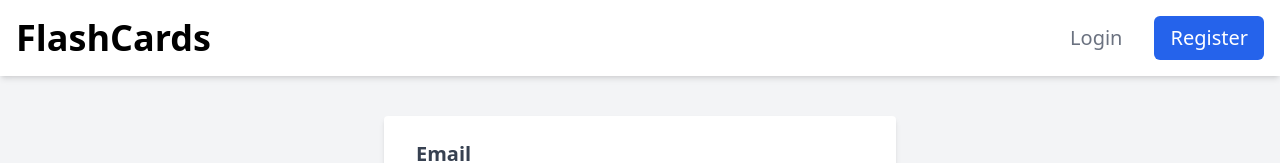
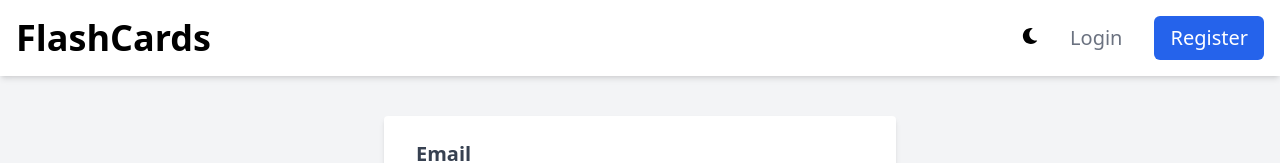
Before and after one commit to yap8/flashcards, a React (Create React App) app in the folder client/: page /login in a window 1280 px wide. Shown: the top 163 px of the page. Built offline with nearby package versions, Linux system fonts and the light colour scheme.

Commit message:
added dark theme logic

```diff
--- a/client/package.json
+++ b/client/package.json
@@ -11,6 +11,7 @@
     "node-sass": "^7.0.1",
     "react": "^17.0.2",
     "react-dom": "^17.0.2",
+    "react-icons": "^4.3.1",
     "react-redux": "^7.2.8",
     "react-router-dom": "^6.2.2",
     "react-scripts": "5.0.0",
--- a/client/src/App.js
+++ b/client/src/App.js
@@ -1,3 +1,4 @@
+import { useSelector } from 'react-redux';
 import { BrowserRouter as Router } from 'react-router-dom'
 import { ToastContainer } from 'react-toastify'
 import 'react-toastify/dist/ReactToastify.css'
@@ -6,11 +7,15 @@ import Header from './components/Header';
 import Pages from './pages/Pages';
 
 function App() {
+  const theme = useSelector(state => state.theme)
+
   return (
     <Router>
-      <ToastContainer position="bottom-center" />
-      <Header />
-      <Pages />
+      <div className={theme}>
+        <ToastContainer position="bottom-center" />
+        <Header />
+        <Pages />
+      </div>
     </Router>
   );
 }
--- a/client/src/components/Header.js
+++ b/client/src/components/Header.js
@@ -1,28 +1,28 @@
+import { useEffect, useState } from "react"
 import { useDispatch, useSelector } from "react-redux"
+import { Link } from "react-router-dom"
 
-import { Link } from "react-router-dom"
+import { closeMenu, openMenu } from "../redux/actions/menuActions"
+import { logout } from "../redux/actions/authActions"
+import { toggleDarkTheme } from "../redux/actions/themeActions"
 import Avatar from "./Avatar"
 import Button from "./Button"
 import Menu from "./Menu/Menu"
 import MenuItem from "./Menu/MenuItem"
+import SunIcon from "./Icons/SunIcon"
+import MenuItemButton from "./Menu/MenuItemButton"
+import MoonIcon from "./Icons/MoonIcon"
 
-import { closeMenu, openMenu } from "../redux/actions/menuActions"
-import { logout } from "../redux/actions/authActions"
-import MenuItemButton from "./Menu/MenuItemButton"
-import { useEffect, useState } from "react"
 
 const Header = () => {
   const { user } = useSelector(state => state.auth)
   const menu = useSelector(state => state.menu)
+  const theme = useSelector(state => state.theme)
 
   const [collectionsMenu, setCollectionsMenu] = useState(false)
   const [profileMenu, setProfileMenu] = useState(false)
 
   const dispatch = useDispatch()
-
-  const handleLogout = () => {
-    dispatch(logout())
-  }
 
   const handleCollectionsMenuClick = () => {
     if (collectionsMenu) {
@@ -44,6 +44,10 @@ const Header = () => {
     }
   }
 
+  const handleLogout = () => dispatch(logout())
+
+  const handleThemeChange = () => dispatch(toggleDarkTheme())
+
   useEffect(() => {
     if (!menu) {
       setCollectionsMenu(false)
@@ -56,6 +60,13 @@ const Header = () => {
       <div className="container mx-auto flex justify-between items-center py-2 md:py-4 relative">
         <Link className="text-2xl md:text-4xl font-semibold" to={user ? '/collections' : '/'}>FlashCards</Link>
         <ul className="flex items-center">
+          <li className="mr-2 md:mr-4">
+            <button
+              onClick={handleThemeChange}
+            >
+              {theme === 'dark' ? <MoonIcon /> : <SunIcon />}
+            </button>
+          </li>
           {user ? <>
             <li className="mr-2 md:mr-4 self-center">
               <Button
@@ -109,6 +120,4 @@ const Header = () => {
   )
 }
 
-  //  text-base font-medium
-
 export default Header
--- /dev/null
+++ b/client/src/components/Icons/MoonIcon.js
@@ -0,0 +1,9 @@
+import { FaMoon } from 'react-icons/fa'
+
+const MoonIcon = () => {
+  return (
+    <FaMoon />
+  )
+}
+
+export default MoonIcon
--- /dev/null
+++ b/client/src/components/Icons/SunIcon.js
@@ -0,0 +1,9 @@
+import { FaSun } from 'react-icons/fa'
+
+const SunIcon = () => {
+  return (
+    <FaSun />
+  )
+}
+
+export default SunIcon
--- /dev/null
+++ b/client/src/redux/actions/themeActions.js
@@ -0,0 +1,7 @@
+import { THEME_TOGGLE_DARK_THEME } from "./types"
+
+export const toggleDarkTheme = () => {
+  return {
+    type: THEME_TOGGLE_DARK_THEME
+  }
+}
--- a/client/src/redux/actions/types.js
+++ b/client/src/redux/actions/types.js
@@ -8,6 +8,9 @@ export const APP_RESET = 'APP_RESET'
 // auth
 export const AUTH_SET_USER = 'AUTH_SET_USER'
 export const AUTH_RESET = 'AUTH_RESET'
+
+// theme
+export const THEME_TOGGLE_DARK_THEME = 'THEME_TOGGLE_DARK_THEME'
 
 // profile
 export const PROFILE_SET_DATA = 'PROFILE_SET_DATA'
--- a/client/src/redux/reducers/index.js
+++ b/client/src/redux/reducers/index.js
@@ -1,14 +1,17 @@
 import { combineReducers } from 'redux'
+
 import appReducer from './appReducer'
 import authReducer from './authReducer'
+import themeReducer from './themeReducer'
+import profileReducer from './profileReducer'
+import collectionsReducer from './collectionsReducer'
 import cardsReducer from './cardsReducer'
-import collectionsReducer from './collectionsReducer'
 import menuReducer from './menuReducer'
-import profileReducer from './profileReducer'
 
 const rootReducer = combineReducers({
   app: appReducer,
   auth: authReducer,
+  theme: themeReducer,
   profile: profileReducer,
   collections: collectionsReducer,
   cards: cardsReducer,
--- /dev/null
+++ b/client/src/redux/reducers/themeReducer.js
@@ -0,0 +1,14 @@
+import { THEME_TOGGLE_DARK_THEME } from "../actions/types"
+
+const initialState = 'dark'
+
+const themeReducer = (state = initialState, action) => {
+  switch (action.type) {
+    case THEME_TOGGLE_DARK_THEME:
+      return state === 'dark' ? '' : 'dark'
+    default:
+      return state
+  }
+}
+
+export default themeReducer
--- a/client/src/redux/store.js
+++ b/client/src/redux/store.js
@@ -12,7 +12,7 @@ const store = createStore(
   initialState,
   compose(
     applyMiddleware(...middleware),
-    // window.__REDUX_DEVTOOLS_EXTENSION__ && window.__REDUX_DEVTOOLS_EXTENSION__()
+    window.__REDUX_DEVTOOLS_EXTENSION__ && window.__REDUX_DEVTOOLS_EXTENSION__()
   )
 )
 
--- a/client/tailwind.config.js
+++ b/client/tailwind.config.js
@@ -10,4 +10,5 @@ module.exports = {
     }
   },
   plugins: [],
+  darkMode: 'class'
 }
```
Also changed, not shown: 1 other file (tests, documents, lock files or other folders).
